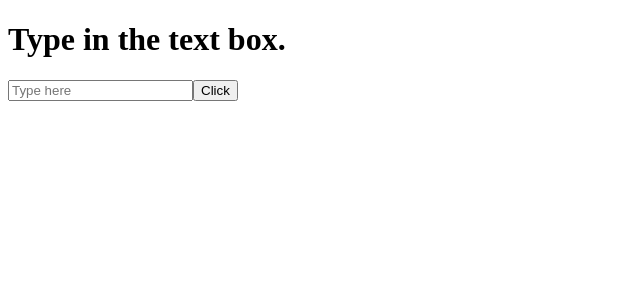
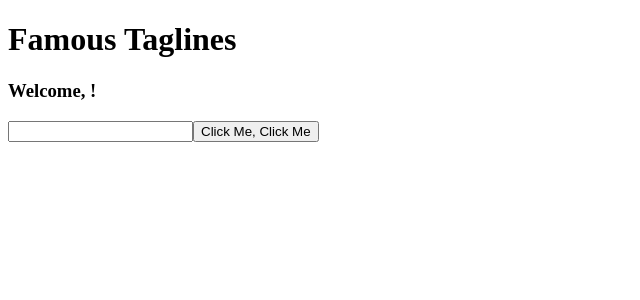
Before and after one commit to gabeaustin/reacting-to-react, a React (Create React App) app: page / in a window 1280 px wide. Shown: the top 300 px of the page, without its empty margins (0-640 px from the left). Built offline with nearby package versions, Linux system fonts and the light colour scheme.

Commit message:
updated use state hooks

```diff
--- a/src/App.jsx
+++ b/src/App.jsx
@@ -1,55 +1,24 @@
-import React, {Component} from "react";
+// import the hook => usernameUseState
+import React, {useState} from "react";
 
-class App extends Component {
-  constructor() {
-    super();
+const App = () => {
+    const [username, setUsername] = useState("");
 
-    this.state = {
-      text: "Type in the text box.",
-      phText: "Type here",
-      userInput: "",
-      hasLoaded: false,
+    // function that makes handle state change
+    const handleButtonClick = event => {
+        setUsername(event.target.value);
+    }
+
+    return (
+        <>
+            <h1>Famous Taglines</h1>
+
+            <h3>Welcome, {username}!</h3>
+
+            <input value={username} onChange={event => setUsername(event.target.value)} />
+            <button value={username} onChange={handleButtonClick} onClick={handleButtonClick}>Click Me, Click Me</button>
+        </>
+    )
     };
-  }
-
-  componentDidMount(){
-      this.setState({ hasLoaded: !this.state.hasLoaded });
-
-  }
-
-  onInputChange = (e) => {
-    this.setState({userInput: e.target.value});
-  };
-
-  changeLoaded = () => {
-    this.setState({hasLoaded: !this.state.hasLoaded});
-    this.setState({hasLoaded: true})
-  };
-
-  render() {
-    if (this.state.hasLoaded) {
-      return (
-        <>
-          <h1>{this.props.text}</h1>
-          <h1>{this.state.text}</h1>
-          <input
-            value={this.state.userInput}
-            type="text"
-            placeholder={this.state.phText}
-            onChange={(e) => this.onInputChange(e)}
-          />
-           <button onClick={this.changeLoaded}>Click</button>
-        </>
-      );
-    } else {
-      return (
-        <>
-          <h1>Loading...</h1>
-          <button onClick={this.changeLoaded}>Click</button>
-        </>
-      );
-    }
-  }
-}
 
 export default App;
--- a/src/components/Greeter.jsx
+++ b/src/components/Greeter.jsx
@@ -1,41 +1,17 @@
+import React from "react";
 
-import React, {useState, useEffect} from "react";
-import Greeter from "./Greeter";
-
-const App = (props) => {
-  const [loaded, setLoaded] = useState(false);
-  const [username, setUsername] = useState("");
-
-  useEffect(() => {
-    if (loaded === false) {
-      setTimeout(() => setLoaded(!loaded), 3000);
-    }
-  }, [loaded]);
-
-  let handleClick = () => setLoaded(!loaded);
-
-  if (loaded) {
+const Greeter = ({phrase, name}) => {
     return (
-      <div>
         <>
             <Greeter name = "Don Lemon" phrase = "This is CNN." />
             <Greeter name = "T.D. Jakes" phrase = "Get Ready, Get Ready, Get Ready!!" />
             <Greeter name = "Oprah" phrase = "You get a car, You get a car!" />
+
+            <p><h3>Hi, {this.props.name}!</h3></p>
+
+            <h1>Hi, {name}! {phrase}</h1>
         </>
-
-        <input type="text" onChange={(e) => setUsername(e.target.value)} />
-        <p>You are logging in as: {username}</p>
-        <p>{props.text}</p>
-      </div>
     );
-  } else {
-    return (
-      <>
-        <h1>Website Loading...</h1>
-        <button onClick={() => handleClick()}>Click here</button>
-      </>
-    );
-  }
 };
 
-export default App;
+export default Greeter;
--- a/src/index.js
+++ b/src/index.js
@@ -1,5 +1,6 @@
 import React from "react";
 import ReactDOM from "react-dom";
 import App from "./App";
+import Greeter from "./components/Greeter";
 
 ReactDOM.render(<App />, document.getElementById("root"));
```
